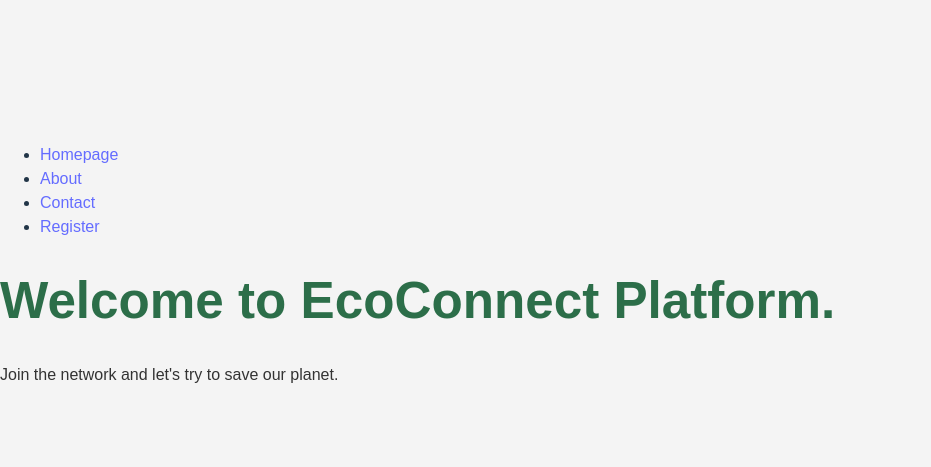
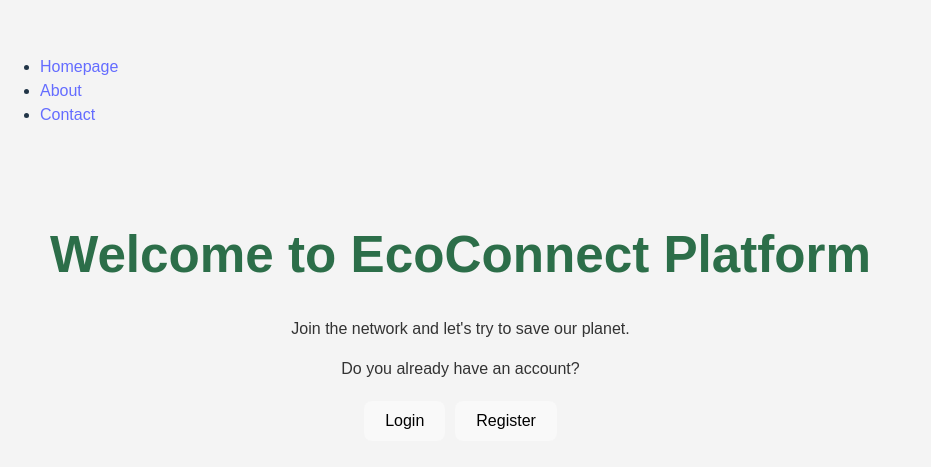
Before and after one commit to dimitrasak/p20237_thesis_social_environmental_platform, a React (Vite) app in the folder environmentalplatform_sakellariou.client/: page / in a window 1280 px wide. Shown: the part 135-602 px from the top of the page, without its empty margins (0-931 px from the left). Built offline with nearby package versions, Linux system fonts and the light colour scheme.

Commit message:
changes in homepage, navbar

```diff
--- a/environmentalplatform_sakellariou.client/src/components/NavigationBar.jsx
+++ b/environmentalplatform_sakellariou.client/src/components/NavigationBar.jsx
@@ -8,7 +8,7 @@ function NavigationBar() {
                 <li><Link to="/">Homepage</Link></li>
                 <li><Link to="/about">About</Link></li>
                 <li><Link to="/contact">Contact</Link></li>
-                <li><Link to="/register">Register</Link></li> {/* New Register Link */}
+                {/*<li><Link to="/register">Register</Link></li> */}
 
             </ul>
         </nav>
--- a/environmentalplatform_sakellariou.client/src/pages/HomePage.jsx
+++ b/environmentalplatform_sakellariou.client/src/pages/HomePage.jsx
@@ -1,10 +1,28 @@
 import React from 'react';
+import { useNavigate } from 'react-router-dom';
 
 function HomePage() {
+    const navigate = useNavigate();
+
     return (
-        <div>
-            <h1>Welcome to EcoConnect Platform.</h1>
+        <div style={{ textAlign: "center", padding: "50px" }}>
+            <h1>Welcome to EcoConnect Platform</h1>
             <p>Join the network and let's try to save our planet.</p>
+
+            <p>Do you already have an account?</p>
+
+            <div style={{ marginTop: "20px" }}>
+                <button
+                    onClick={() => navigate("/login")}
+                    style={{ marginRight: "10px", padding: "10px 20px", fontSize: "16px" }}>
+                    Login
+                </button>
+                <button
+                    onClick={() => navigate("/register")}
+                    style={{ padding: "10px 20px", fontSize: "16px" }}>
+                    Register
+                </button>
+            </div>
         </div>
     );
 }
```
Also changed, not shown: 2 other files (tests, documents, lock files or other folders).
